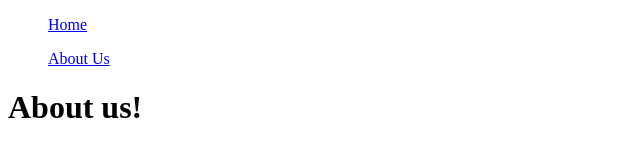
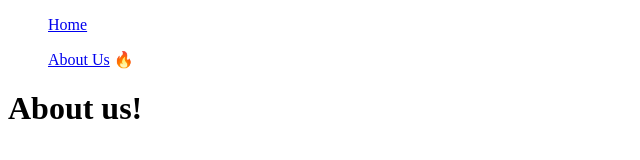
Before and after one commit to johj703/learn-nextjs14, a Next.js app: page /about-us in a window 1280 px wide. Shown: the top 160 px of the page, without its empty margins (0-640 px from the left). Built offline with nearby package versions, Linux system fonts and the light colour scheme.

Commit message:
navigation에서 페이지를 선택하면 선택한 곳에 이모지가 나타나도록 작성

```diff
--- a/components/navigation.tsx
+++ b/components/navigation.tsx
@@ -1,13 +1,17 @@
+"use client";
 import Link from "next/link";
+import { usePathname } from "next/navigation";
 
 export default function Navigation() {
+  const path = usePathname();
   return (
     <nav>
       <ul>
-        <Link href="/">Home</Link>
+        <Link href="/">Home</Link> {path === "/" ? "🔥" : ""}
       </ul>
       <ul>
-        <Link href="/about-us">About Us</Link>
+        <Link href="/about-us">About Us</Link>{" "}
+        {path === "/about-us" ? "🔥" : ""}
       </ul>
     </nav>
   );
```
